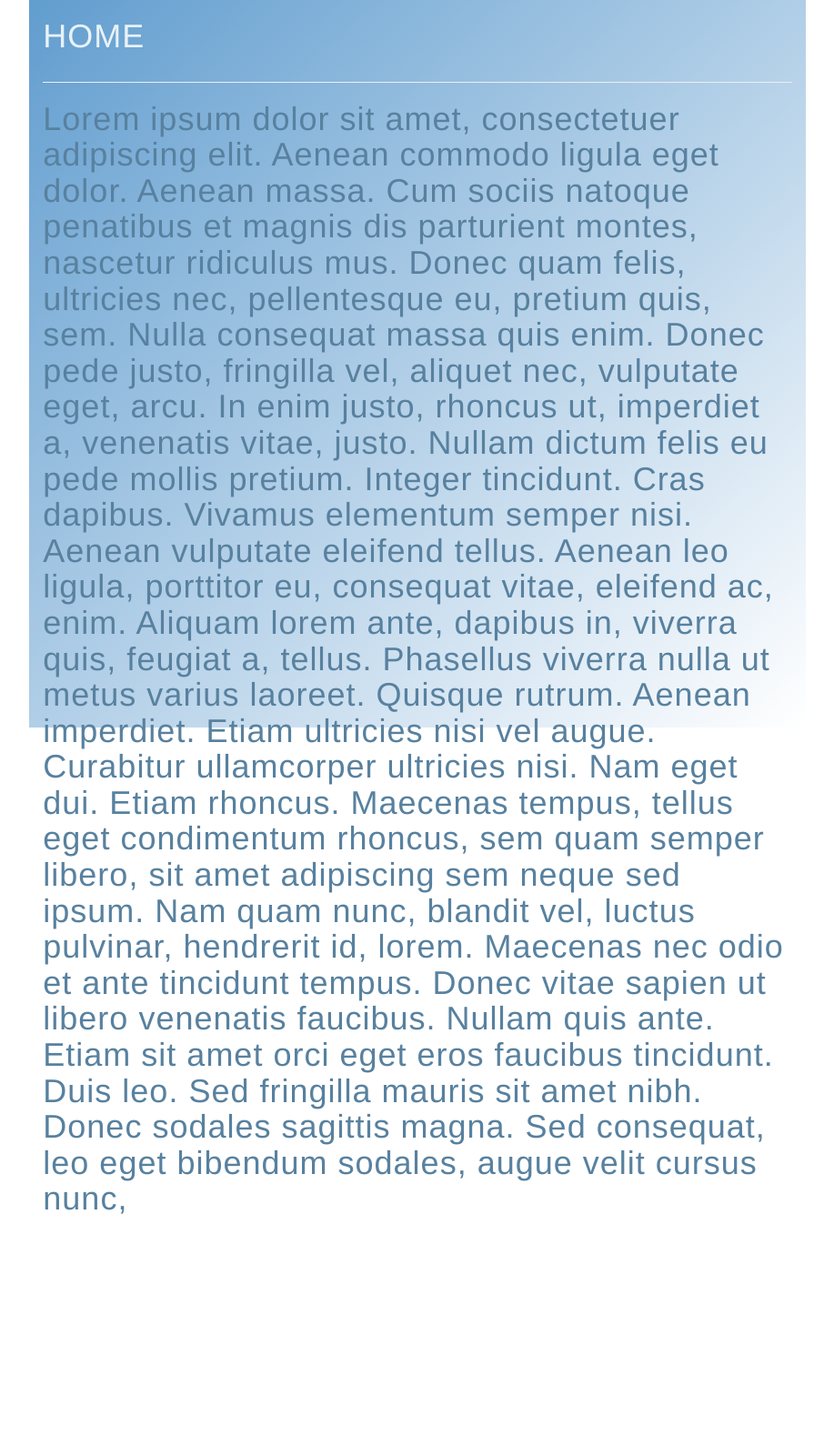
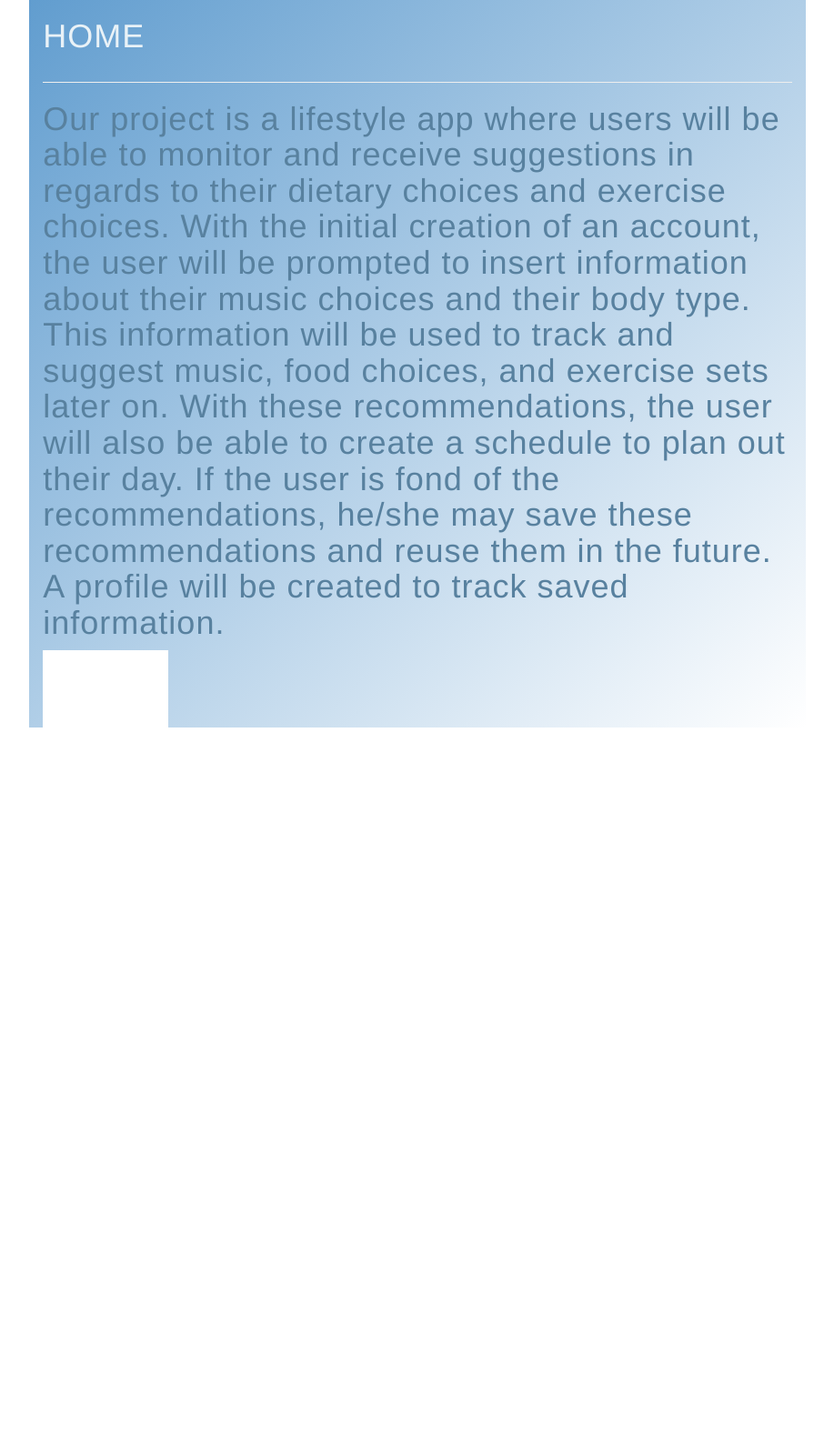
Before and after one commit to yuyangz/Limerence, a Flask app: page / in a window 1280 px wide. Shown: the part 52-1630 px from the top of the page at 91% size, without its empty margins (181-1098 px from the left). After the commit the page ends 852 px from the top, so only its background shows below. Run offline with Flask 2, Linux system fonts and the light colour scheme; some libraries are stand-ins or nearby versions.

Commit message:
Updated description

```diff
--- a/templates/home.html
+++ b/templates/home.html
@@ -128,7 +128,7 @@ h1 {
        <hr>
 
        <div class="header-content mx-auto">
-              <h1  style= "color: #58819F">Lorem ipsum dolor sit amet, consectetuer adipiscing elit. Aenean commodo ligula eget dolor. Aenean massa. Cum sociis natoque penatibus et magnis dis parturient montes, nascetur ridiculus mus. Donec quam felis, ultricies nec, pellentesque eu, pretium quis, sem. Nulla consequat massa quis enim. Donec pede justo, fringilla vel, aliquet nec, vulputate eget, arcu. In enim justo, rhoncus ut, imperdiet a, venenatis vitae, justo. Nullam dictum felis eu pede mollis pretium. Integer tincidunt. Cras dapibus. Vivamus elementum semper nisi. Aenean vulputate eleifend tellus. Aenean leo ligula, porttitor eu, consequat vitae, eleifend ac, enim. Aliquam lorem ante, dapibus in, viverra quis, feugiat a, tellus. Phasellus viverra nulla ut metus varius laoreet. Quisque rutrum. Aenean imperdiet. Etiam ultricies nisi vel augue. Curabitur ullamcorper ultricies nisi. Nam eget dui. Etiam rhoncus. Maecenas tempus, tellus eget condimentum rhoncus, sem quam semper libero, sit amet adipiscing sem neque sed ipsum. Nam quam nunc, blandit vel, luctus pulvinar, hendrerit id, lorem. Maecenas nec odio et ante tincidunt tempus. Donec vitae sapien ut libero venenatis faucibus. Nullam quis ante. Etiam sit amet orci eget eros faucibus tincidunt. Duis leo. Sed fringilla mauris sit amet nibh. Donec sodales sagittis magna. Sed consequat, leo eget bibendum sodales, augue velit cursus nunc,</h1>
+              <h1  style= "color: #58819F">Our project is a lifestyle app where users will be able to monitor and receive suggestions in regards to their dietary choices and exercise choices. With the initial creation of an account, the user will be prompted to insert information about their music choices and their body type. This information will be used to track and suggest music, food choices, and exercise sets later on. With these recommendations, the user will also be able to create a schedule to plan out their day. If the user is fond of the recommendations, he/she may save these recommendations and reuse them in the future. A profile will be created to track saved information.</h1>
 
        </div>
          <div class="col-sm-2 sidenav" style= "background-color:white;">
```
